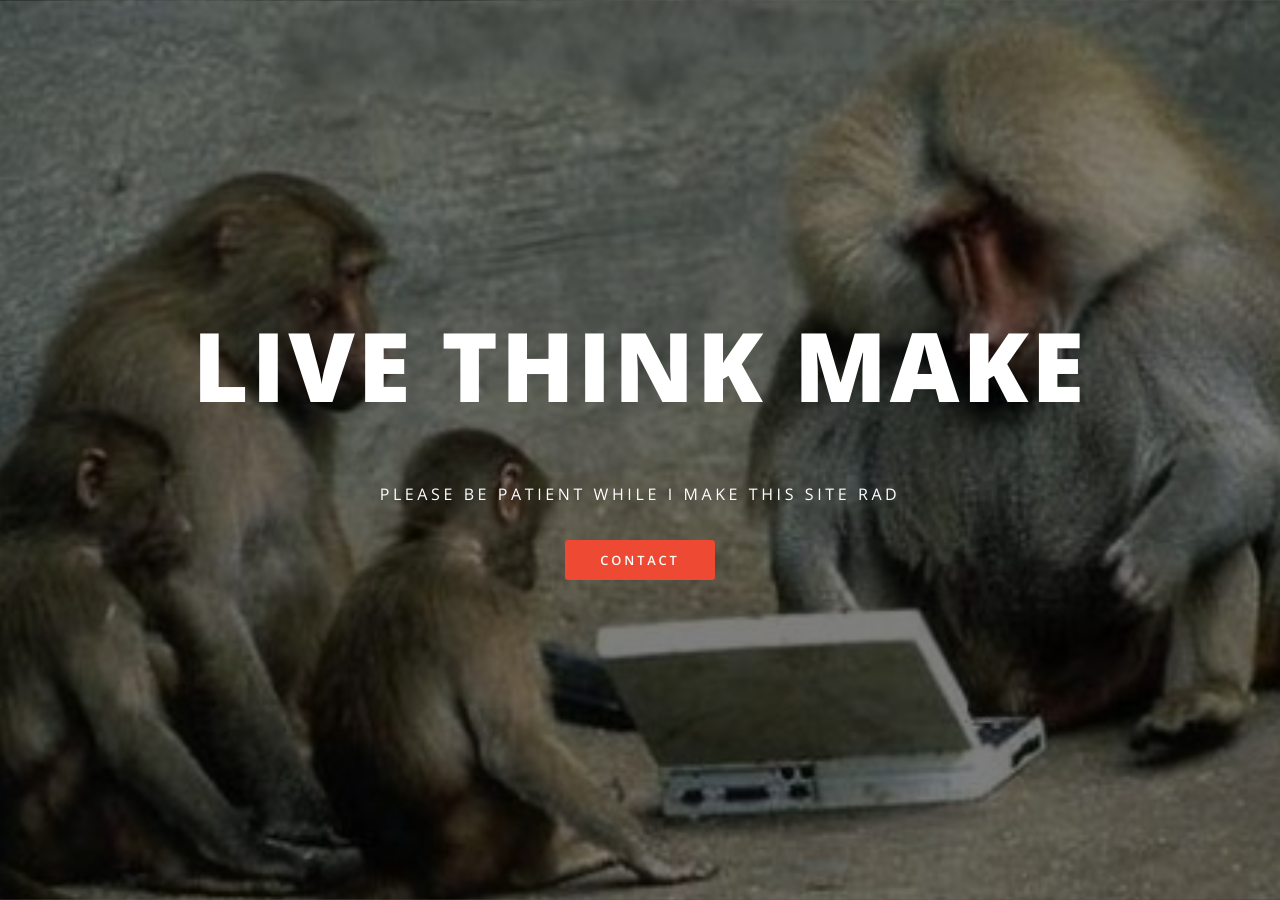
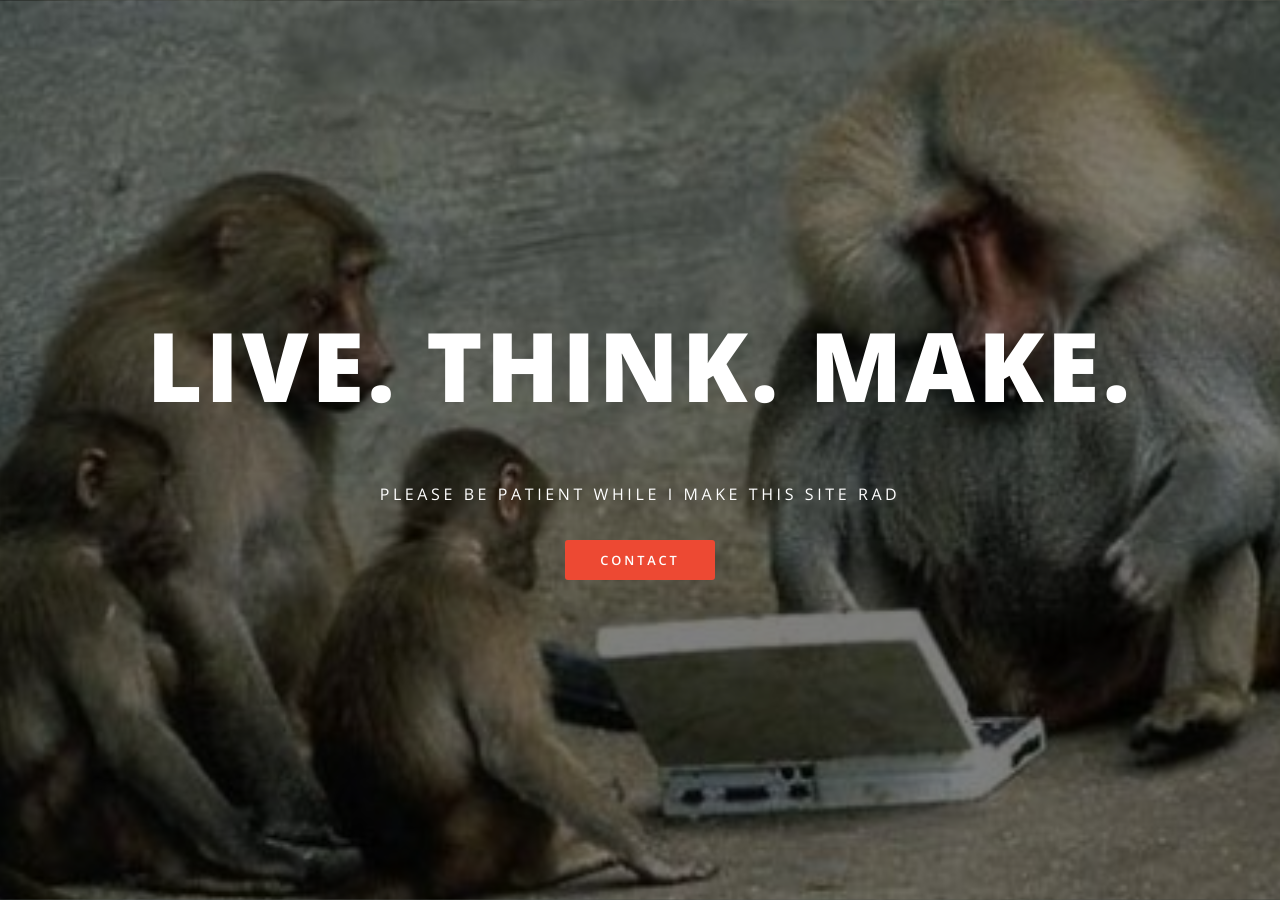
Before and after one commit to livethinkmake/livethinkmake.github.io, a Jekyll site: the page built from index.html, in a window 1280 px wide and 900 px high. Built offline with Jekyll 4.4.1, drawn with Linux system fonts in a browser that asks for light colours.

```diff
--- a/_config.yml
+++ b/_config.yml
@@ -2,7 +2,7 @@
 #
 
 # Site settings
-title: Live Think Make
+title: Live. Think. Make.
 description: |
   Please be patient while I make this site rad
 owner: Dustin Green # or company name
```
